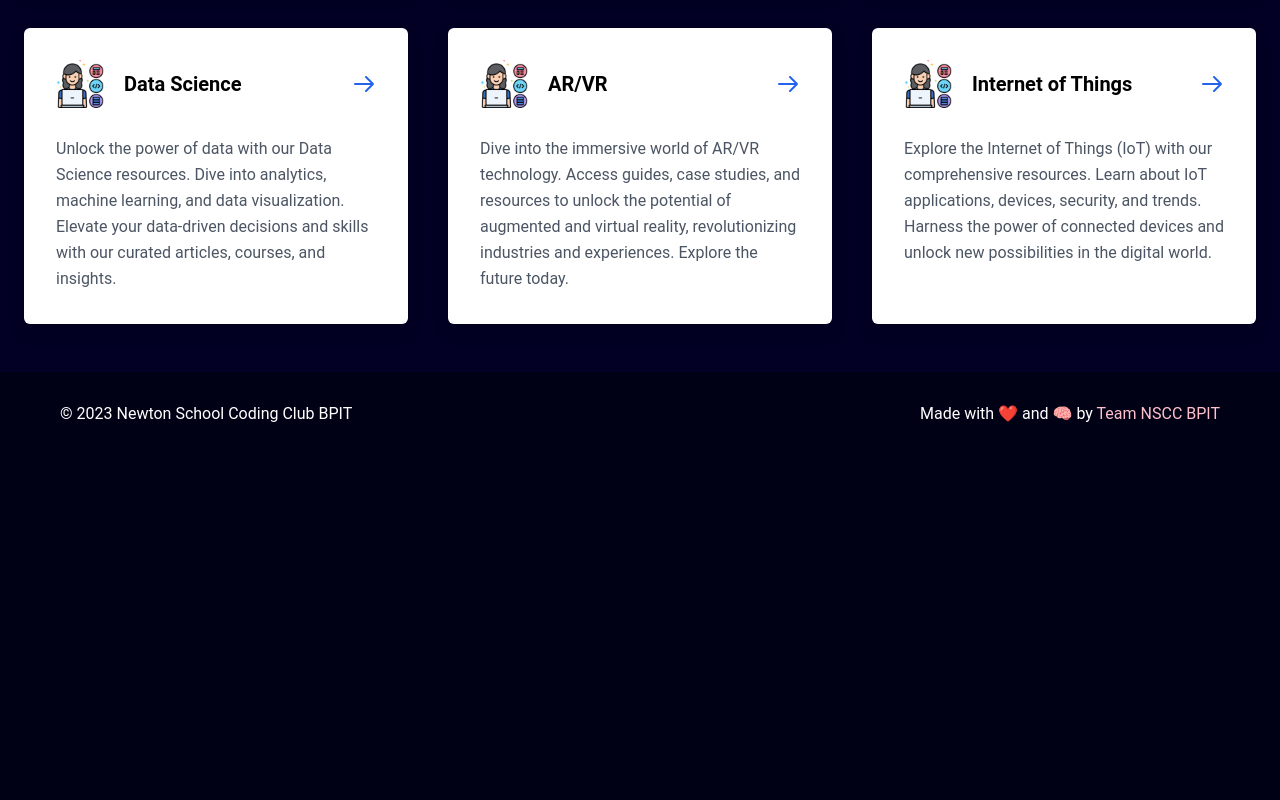
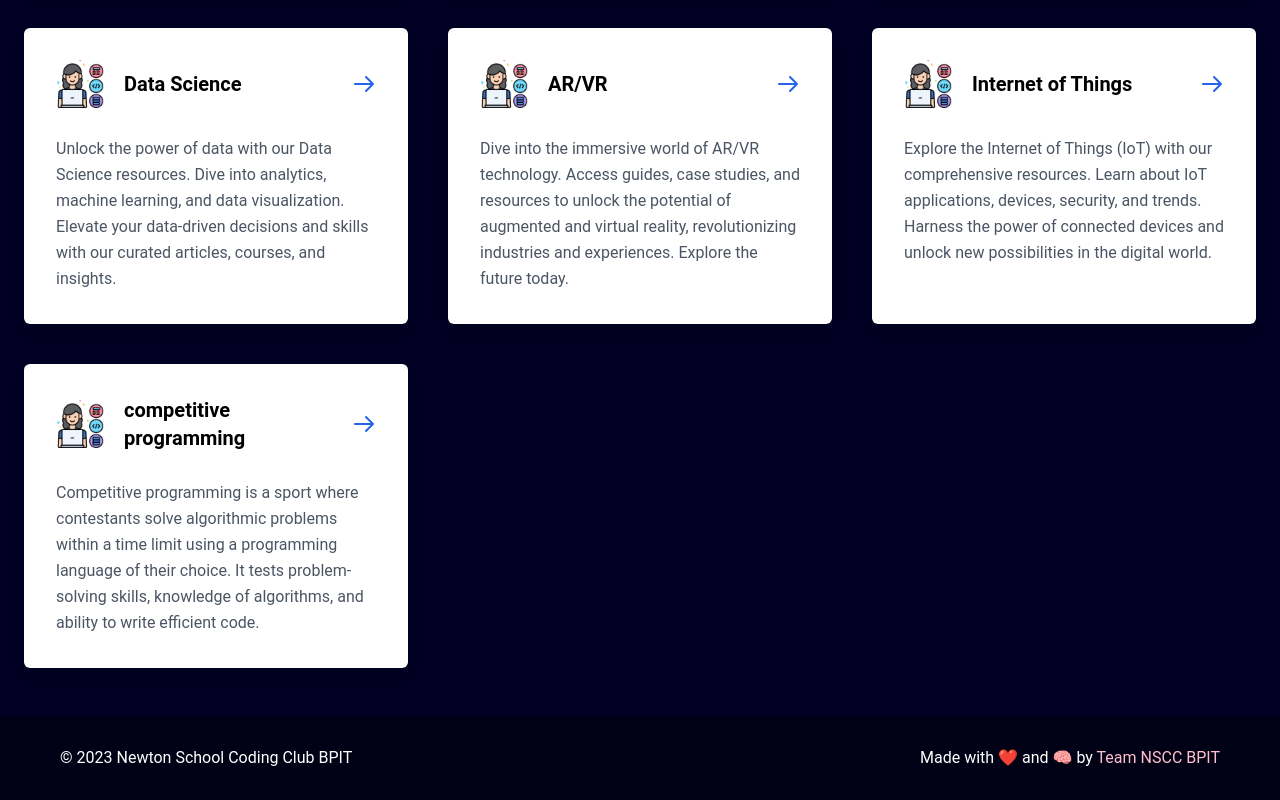
Before and after one commit to namespacecomm/namespace-community-website, a React (Create React App) app: page /resources in a window 1280 px wide. Shown: the part 650-1450 px from the top of the page. Before the commit the page ends 1106 px from the top, so only its background shows below. Built offline with nearby package versions, Linux system fonts and the light colour scheme; a web font is replaced by a local one.

Commit message:
Add a card for competitive programming

```diff
--- a/src/constants/ResourceMain.js
+++ b/src/constants/ResourceMain.js
@@ -33,4 +33,10 @@ export const ResourceMain = [
         "to" : "webd",
         "image" : require("./ResourceIcons/web.png"),
     },
+    {
+        "name" : "competitive programming",
+        "description" : "Competitive programming is a sport where contestants solve algorithmic problems within a time limit using a programming language of their choice. It tests problem-solving skills, knowledge of algorithms, and ability to write efficient code.",
+        "to" : "webd",
+        "image" : require("./ResourceIcons/web.png"),
+    },
 ];
```
